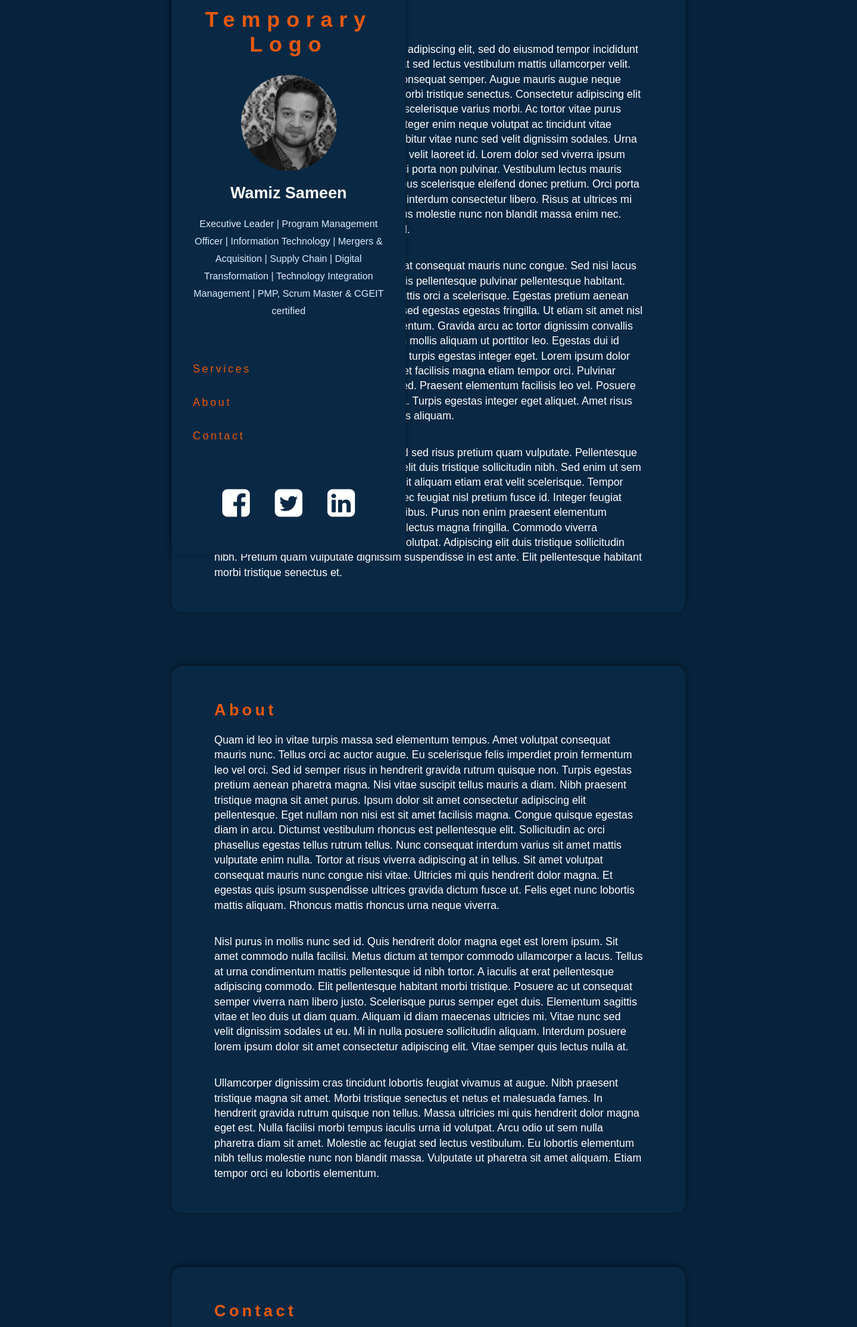
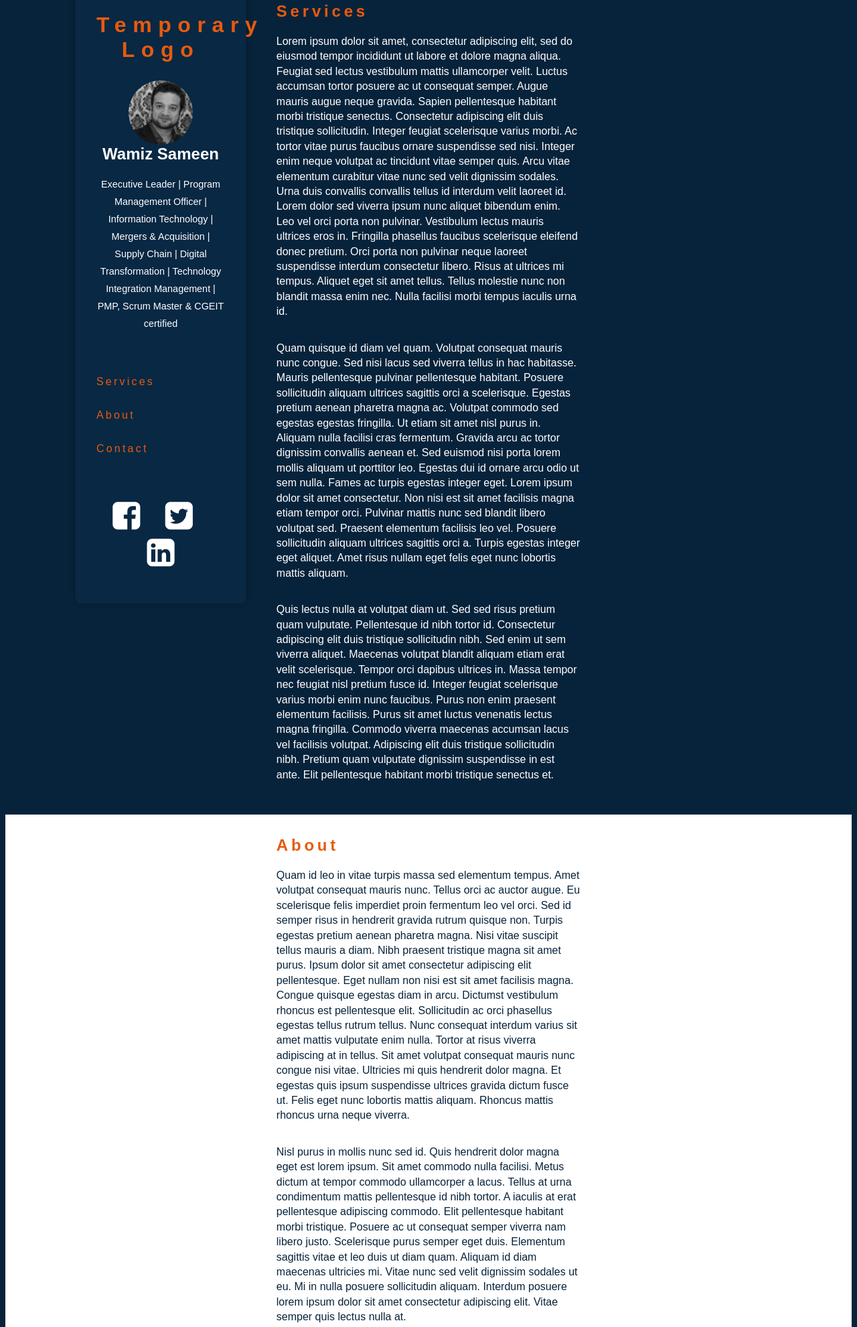
Before and after one commit to AlexKliger/sameen-consulting, a plain HTML site: page index.html in a window 1280 px wide. Shown: the part 101-2082 px from the top of the page at 67% size. Drawn offline with nearby package versions, Linux system fonts and the light colour scheme; a script that the page names is missing.

Commit message:
Removed margin centering from the body and applied it individually to each section instead.

```diff
--- a/index.html
+++ b/index.html
@@ -9,7 +9,7 @@
         <link rel="stylesheet" href="https://cdnjs.cloudflare.com/ajax/libs/font-awesome/4.7.0/css/font-awesome.min.css">
     </head>
 
-    <body class="l-centered bg-color-primary font-color-primary">
+    <body class="bg-color-primary font-color-primary">
         <div>
             <!-- Fixed sidebar -->
             <aside class="l-aside">
@@ -18,7 +18,7 @@
                         <h1 class="logo font-color-tertiary">Temporary Logo</h1>
                         <img class="profile-img" src="images/profile.jpg" alt="Wamiz Sameen">
                         <h2 style="text-align: center;">Wamiz Sameen</h2>
-<!--styled-->           <p style="line-height: 1.8em; font-size: 0.9em; text-align: center" class="font-color-secondary">Executive Leader | Program Management Officer | Information Technology | Mergers & Acquisition | Supply Chain | Digital Transformation | Technology Integration Management | PMP, Scrum Master & CGEIT certified</p>
+<!--styled-->           <p style="line-height: 1.8em; font-size: 0.9em; text-align: center">Executive Leader | Program Management Officer | Information Technology | Mergers & Acquisition | Supply Chain | Digital Transformation | Technology Integration Management | PMP, Scrum Master & CGEIT certified</p>
                         <nav class="l-margin-top">
                             <ul class="font-color-tertiary">
                                 <li><a href="#one">Services</a></li>
@@ -41,25 +41,31 @@
 
             <!-- Site content -->
             <main class="l-vertical-padding">
-                <section id="one" class="bg-color-secondary box-shadow">
+                <section id="one">
+                    <div class="l-centered">
                         <h2 class="font-color-tertiary">Services</h2>
                         <p>Lorem ipsum dolor sit amet, consectetur adipiscing elit, sed do eiusmod tempor incididunt ut labore et dolore magna aliqua. Feugiat sed lectus vestibulum mattis ullamcorper velit. Luctus accumsan tortor posuere ac ut consequat semper. Augue mauris augue neque gravida. Sapien pellentesque habitant morbi tristique senectus. Consectetur adipiscing elit duis tristique sollicitudin. Integer feugiat scelerisque varius morbi. Ac tortor vitae purus faucibus ornare suspendisse sed nisi. Integer enim neque volutpat ac tincidunt vitae semper quis. Arcu vitae elementum curabitur vitae nunc sed velit dignissim sodales. Urna duis convallis convallis tellus id interdum velit laoreet id. Lorem dolor sed viverra ipsum nunc aliquet bibendum enim. Leo vel orci porta non pulvinar. Vestibulum lectus mauris ultrices eros in. Fringilla phasellus faucibus scelerisque eleifend donec pretium. Orci porta non pulvinar neque laoreet suspendisse interdum consectetur libero. Risus at ultrices mi tempus. Aliquet eget sit amet tellus. Tellus molestie nunc non blandit massa enim nec. Nulla facilisi morbi tempus iaculis urna id.</p>
                         <p>Quam quisque id diam vel quam. Volutpat consequat mauris nunc congue. Sed nisi lacus sed viverra tellus in hac habitasse. Mauris pellentesque pulvinar pellentesque habitant. Posuere sollicitudin aliquam ultrices sagittis orci a scelerisque. Egestas pretium aenean pharetra magna ac. Volutpat commodo sed egestas egestas fringilla. Ut etiam sit amet nisl purus in. Aliquam nulla facilisi cras fermentum. Gravida arcu ac tortor dignissim convallis aenean et. Sed euismod nisi porta lorem mollis aliquam ut porttitor leo. Egestas dui id ornare arcu odio ut sem nulla. Fames ac turpis egestas integer eget. Lorem ipsum dolor sit amet consectetur. Non nisi est sit amet facilisis magna etiam tempor orci. Pulvinar mattis nunc sed blandit libero volutpat sed. Praesent elementum facilisis leo vel. Posuere sollicitudin aliquam ultrices sagittis orci a. Turpis egestas integer eget aliquet. Amet risus nullam eget felis eget nunc lobortis mattis aliquam.</p>
                         <p>Quis lectus nulla at volutpat diam ut. Sed sed risus pretium quam vulputate. Pellentesque id nibh tortor id. Consectetur adipiscing elit duis tristique sollicitudin nibh. Sed enim ut sem viverra aliquet. Maecenas volutpat blandit aliquam etiam erat velit scelerisque. Tempor orci dapibus ultrices in. Massa tempor nec feugiat nisl pretium fusce id. Integer feugiat scelerisque varius morbi enim nunc faucibus. Purus non enim praesent elementum facilisis. Purus sit amet luctus venenatis lectus magna fringilla. Commodo viverra maecenas accumsan lacus vel facilisis volutpat. Adipiscing elit duis tristique sollicitudin nibh. Pretium quam vulputate dignissim suspendisse in est ante. Elit pellentesque habitant morbi tristique senectus et.</p>
+                    </div>
                 </section>
 
-                <section id="two" class="bg-color-secondary box-shadow">
+                <section id="two" class="bg-color-tertiary font-color-secondary">
+                    <div class="l-centered">
                         <h2 class="font-color-tertiary">About</h2>
                         <p>Quam id leo in vitae turpis massa sed elementum tempus. Amet volutpat consequat mauris nunc. Tellus orci ac auctor augue. Eu scelerisque felis imperdiet proin fermentum leo vel orci. Sed id semper risus in hendrerit gravida rutrum quisque non. Turpis egestas pretium aenean pharetra magna. Nisi vitae suscipit tellus mauris a diam. Nibh praesent tristique magna sit amet purus. Ipsum dolor sit amet consectetur adipiscing elit pellentesque. Eget nullam non nisi est sit amet facilisis magna. Congue quisque egestas diam in arcu. Dictumst vestibulum rhoncus est pellentesque elit. Sollicitudin ac orci phasellus egestas tellus rutrum tellus. Nunc consequat interdum varius sit amet mattis vulputate enim nulla. Tortor at risus viverra adipiscing at in tellus. Sit amet volutpat consequat mauris nunc congue nisi vitae. Ultricies mi quis hendrerit dolor magna. Et egestas quis ipsum suspendisse ultrices gravida dictum fusce ut. Felis eget nunc lobortis mattis aliquam. Rhoncus mattis rhoncus urna neque viverra.</p>
                         <p>Nisl purus in mollis nunc sed id. Quis hendrerit dolor magna eget est lorem ipsum. Sit amet commodo nulla facilisi. Metus dictum at tempor commodo ullamcorper a lacus. Tellus at urna condimentum mattis pellentesque id nibh tortor. A iaculis at erat pellentesque adipiscing commodo. Elit pellentesque habitant morbi tristique. Posuere ac ut consequat semper viverra nam libero justo. Scelerisque purus semper eget duis. Elementum sagittis vitae et leo duis ut diam quam. Aliquam id diam maecenas ultricies mi. Vitae nunc sed velit dignissim sodales ut eu. Mi in nulla posuere sollicitudin aliquam. Interdum posuere lorem ipsum dolor sit amet consectetur adipiscing elit. Vitae semper quis lectus nulla at.</p>
                         <p>Ullamcorper dignissim cras tincidunt lobortis feugiat vivamus at augue. Nibh praesent tristique magna sit amet. Morbi tristique senectus et netus et malesuada fames. In hendrerit gravida rutrum quisque non tellus. Massa ultricies mi quis hendrerit dolor magna eget est. Nulla facilisi morbi tempus iaculis urna id volutpat. Arcu odio ut sem nulla pharetra diam sit amet. Molestie ac feugiat sed lectus vestibulum. Eu lobortis elementum nibh tellus molestie nunc non blandit massa. Vulputate ut pharetra sit amet aliquam. Etiam tempor orci eu lobortis elementum.</p>
+                    </div>
                 </section>
 
-                <section id="three" class="bg-color-secondary box-shadow">
+                <section id="three">
+                    <div class="l-centered">
                         <h2 class="font-color-tertiary">Contact</h2>
                         <p>Suscipit adipiscing bibendum est ultricies. Cursus in hac habitasse platea dictumst quisque. Erat imperdiet sed euismod nisi porta lorem. Volutpat maecenas volutpat blandit aliquam. Morbi tempus iaculis urna id volutpat lacus laoreet. Molestie at elementum eu facilisis. Tellus in metus vulputate eu scelerisque. Sit amet cursus sit amet dictum sit amet. Id faucibus nisl tincidunt eget nullam non nisi est sit. Malesuada fames ac turpis egestas maecenas pharetra convallis posuere. Faucibus et molestie ac feugiat sed lectus vestibulum mattis ullamcorper. Placerat vestibulum lectus mauris ultrices eros in cursus turpis. Vel fringilla est ullamcorper eget nulla facilisi etiam dignissim diam. Suscipit adipiscing bibendum est ultricies integer quis auctor elit. Elementum facilisis leo vel fringilla est ullamcorper eget nulla. Eget nullam non nisi est sit. Ultrices in iaculis nunc sed augue lacus viverra. Aliquam sem et tortor consequat id porta.</p>
                         <p>Donec adipiscing tristique risus nec. Ut sem nulla pharetra diam sit amet. In ante metus dictum at tempor commodo ullamcorper a. Neque convallis a cras semper auctor neque vitae. Dictum varius duis at consectetur lorem donec massa sapien. Risus feugiat in ante metus dictum. Ac turpis egestas maecenas pharetra convallis posuere morbi. Pulvinar pellentesque habitant morbi tristique senectus et netus et. Integer quis auctor elit sed vulputate mi sit. Id semper risus in hendrerit gravida rutrum quisque. Ultrices dui sapien eget mi. Cursus in hac habitasse platea. Adipiscing enim eu turpis egestas pretium aenean pharetra magna ac. Risus quis varius quam quisque id. Ac tortor dignissim convallis aenean et. Id volutpat lacus laoreet non curabitur gravida. Magna fringilla urna porttitor rhoncus dolor. Nunc mi ipsum faucibus vitae.</p>
                         <p>Pellentesque id nibh tortor id aliquet lectus proin. Tortor posuere ac ut consequat semper viverra. Odio aenean sed adipiscing diam donec. Lacus laoreet non curabitur gravida arcu ac. Cursus sit amet dictum sit amet justo donec enim diam. Malesuada fames ac turpis egestas sed tempus urna et. Pharetra magna ac placerat vestibulum lectus mauris. Dolor morbi non arcu risus quis. Fames ac turpis egestas maecenas pharetra convallis posuere morbi. Nam aliquam sem et tortor consequat id. Nunc sed id semper risus in hendrerit gravida rutrum. Mus mauris vitae ultricies leo integer malesuada nunc vel. Tellus mauris a diam maecenas sed enim ut. Tellus in metus vulputate eu scelerisque felis imperdiet. Sollicitudin ac orci phasellus egestas tellus. Nisl pretium fusce id velit ut tortor pretium. Nunc vel risus commodo viverra maecenas accumsan lacus. Enim nec dui nunc mattis enim ut tellus elementum.</p>
+                    </div>
                 </section>
             </main>
         </div>
--- a/main.css
+++ b/main.css
@@ -5,7 +5,7 @@ ol, ul {
 	padding: 0;
 }
 
-h1 {
+h1, h2 {
 	margin-top: 0;
 }
 
@@ -23,10 +23,6 @@ p {
 	line-height: 1.4em;
 }
 
-section + section {
-	margin-top: 5em;
-}
-
 p + p {
 	margin-top: 2em;
 }
@@ -34,7 +30,7 @@ p + p {
 /* Layout */
 
 .l-centered {
-	max-width: 60%;
+	max-width: 40%;
 	margin: 0 auto;
 }
 
@@ -51,7 +47,8 @@ p + p {
 
 .l-aside {
 	position: fixed;
-	max-width: 350px;
+	left: 7em;
+	max-width: 20%;
 }
 
 .l-vertical-margin {
@@ -100,7 +97,6 @@ nav li + li {
 
 main > section {
 	padding: 2em 4em;
-	border-radius: 2%;
 }
 
 main h2 {
@@ -126,12 +122,16 @@ main h2 {
 	background-color: hsl(208, 79%, 15%);
 }
 
+.bg-color-tertiary {
+	background-color: #ffffff;
+}
+
 .font-color-primary, .font-color-primary a {
 	color: #ffffff;
 }
 
 .font-color-secondary {
-	color: hsl(208, 79%, 92%);
+	color: #07233b;
 }
 
 .font-color-tertiary, .font-color-tertiary a {
```
Lines whose indentation alone changed are shown as unchanged.
